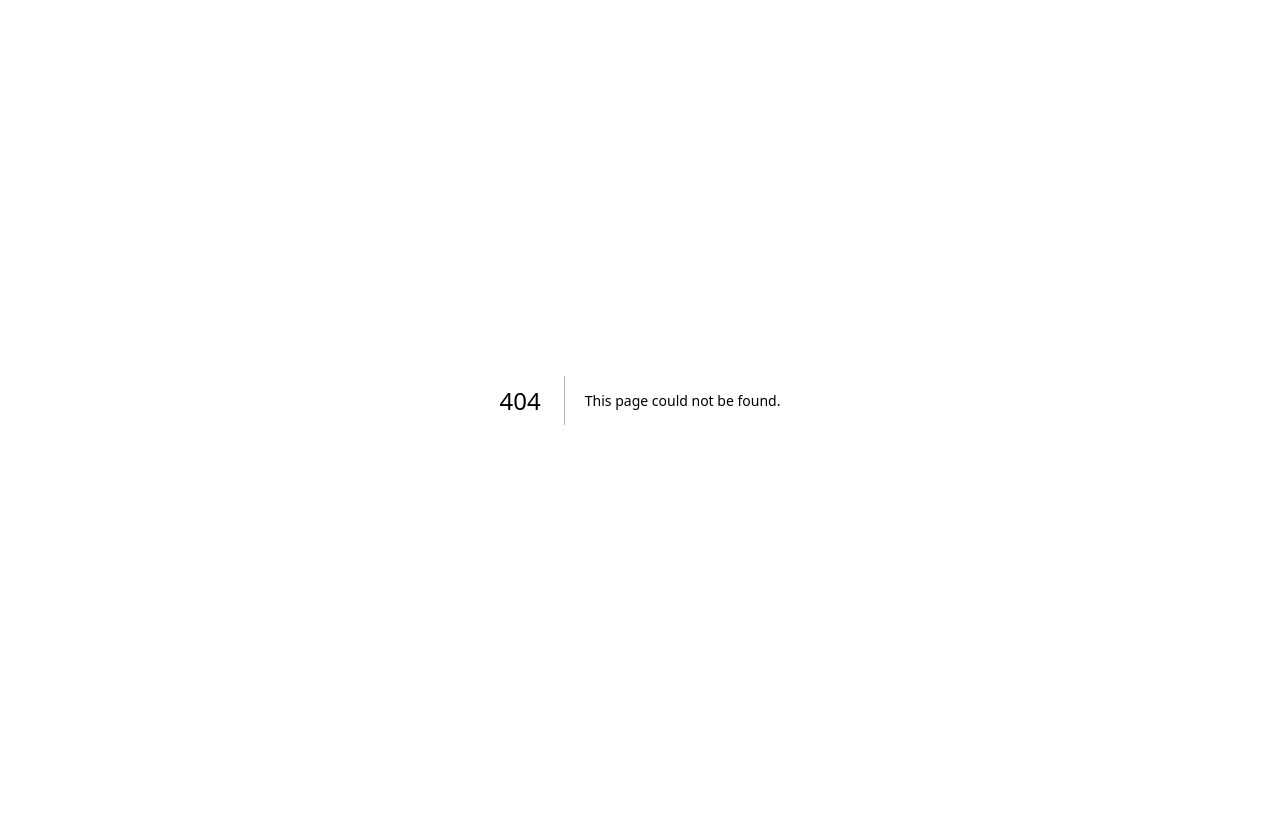
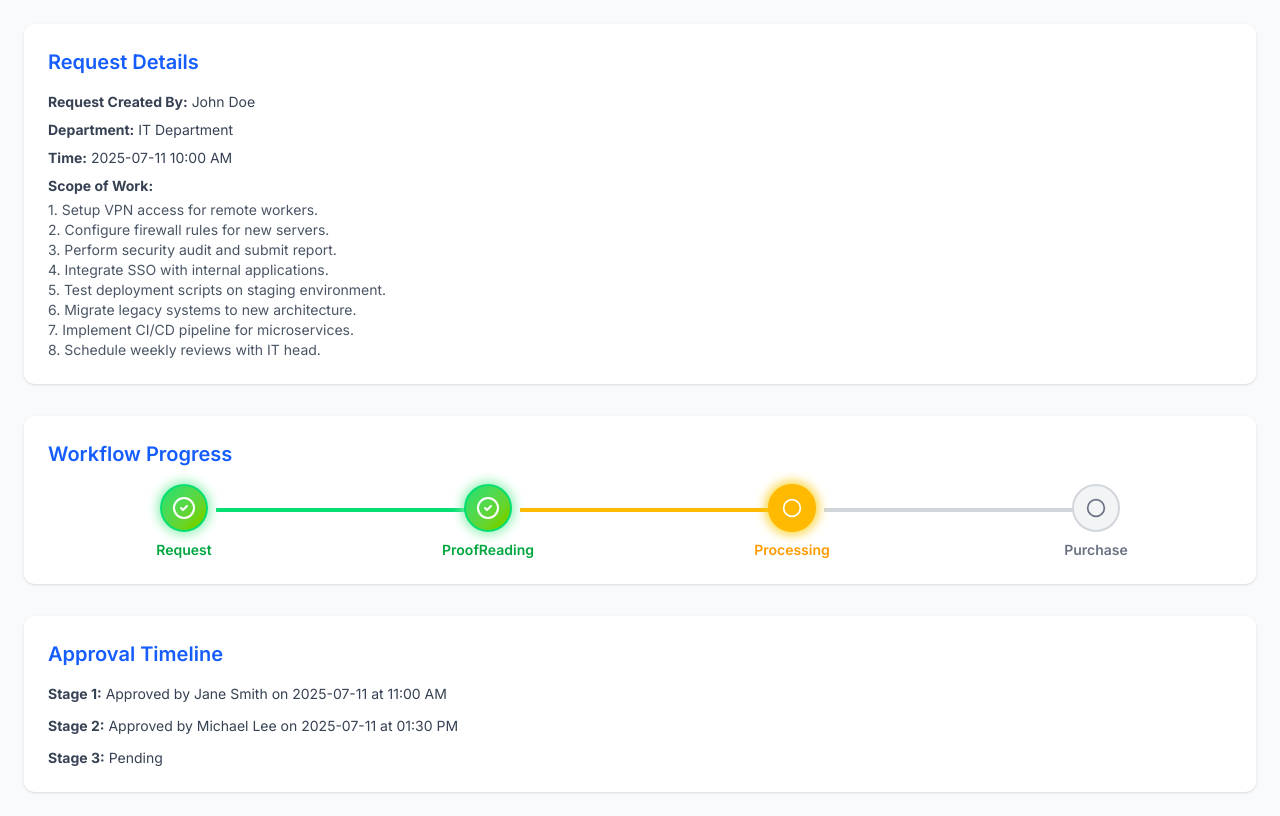
Before and after one commit to dubeyanant/better-ioms, a Next.js app: page /request_details in a window 1280 px wide. Before the commit this address had no page. Built offline with nearby package versions, Linux system fonts and the light colour scheme.

Commit message:
feat: request details

```diff
--- /dev/null
+++ b/src/app/request_details/page.tsx
@@ -0,0 +1,79 @@
+"use client";
+import WorkflowStatus from "@/components/ui/status_workflow";
+// Make sure this points to your actual workflow tracker
+import React from "react";
+
+const RequestDetailsPage = () => {
+	return (
+		<div className="min-h-screen bg-gray-50 p-6 space-y-8">
+			{/* Section 1: Request Info */}
+			<section className="bg-white shadow rounded-lg p-6 space-y-4">
+				<h2 className="text-xl font-semibold text-blue-600">
+					Request Details
+				</h2>
+				<div className="space-y-2 text-gray-700 text-sm">
+					<p>
+						<strong>Request Created By:</strong> John Doe
+					</p>
+					<p>
+						<strong>Department:</strong> IT Department
+					</p>
+					<p>
+						<strong>Time:</strong> 2025-07-11 10:00 AM
+					</p>
+					<div>
+						<strong>Scope of Work:</strong>
+						<p className="mt-1 text-gray-600 whitespace-pre-line">
+							{`1. Setup VPN access for remote workers.
+2. Configure firewall rules for new servers.
+3. Perform security audit and submit report.
+4. Integrate SSO with internal applications.
+5. Test deployment scripts on staging environment.
+6. Migrate legacy systems to new architecture.
+7. Implement CI/CD pipeline for microservices.
+8. Schedule weekly reviews with IT head.`}
+						</p>
+					</div>
+				</div>
+			</section>
+
+			{/* Section 2: Workflow Tracker */}
+			<section className="bg-white shadow rounded-lg p-6">
+				<h2 className="text-xl font-semibold text-blue-600 mb-4">
+					Workflow Progress
+				</h2>
+				<WorkflowStatus
+					stages={[
+						"Request",
+						"ProofReading",
+						"Processing",
+						"Purchase",
+					]}
+					currentStage={"Processing"}
+				/>
+			</section>
+
+			{/* Section 3: Approval Timeline */}
+			<section className="bg-white shadow rounded-lg p-6">
+				<h2 className="text-xl font-semibold text-blue-600 mb-4">
+					Approval Timeline
+				</h2>
+				<ul className="space-y-3 text-sm text-gray-700">
+					<li>
+						<strong>Stage 1:</strong> Approved by Jane Smith on
+						2025-07-11 at 11:00 AM
+					</li>
+					<li>
+						<strong>Stage 2:</strong> Approved by Michael Lee on
+						2025-07-11 at 01:30 PM
+					</li>
+					<li>
+						<strong>Stage 3:</strong> Pending
+					</li>
+				</ul>
+			</section>
+		</div>
+	);
+};
+
+export default RequestDetailsPage;
```
